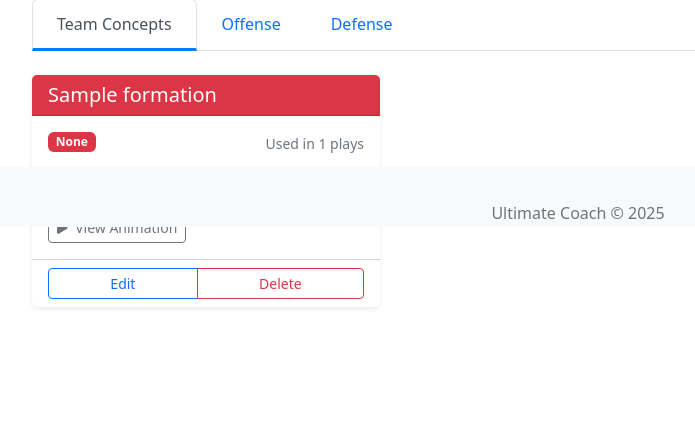
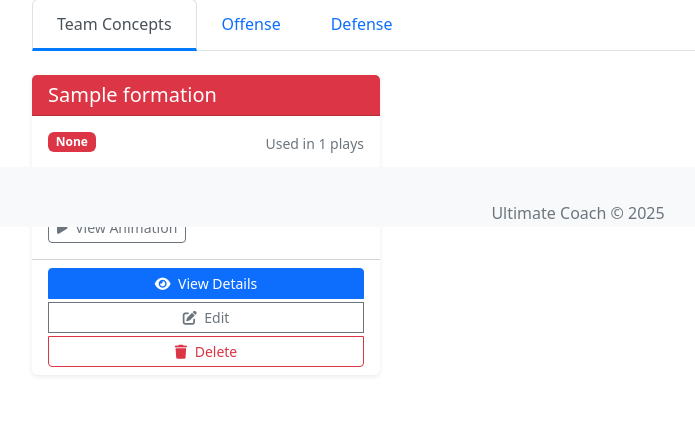
Before and after one commit to kspruce/ultimatecoachrr, a Flask app: page /playbook/ in a window 1280 px wide. Shown: the part 573-1008 px from the top of the page, without its empty margins (62-757 px from the left). Before the commit the page ends 881 px from the top, so only its background shows below. Run offline with Flask 3, Linux system fonts and the light colour scheme; a user stored in the database is signed in; tables that the repository leaves empty hold one stand-in row (values such as "Sample post"); parts of the project's set-up code (start-up, migrations or seed data) failed here and were passed over; some libraries are stand-ins or nearby versions.

Commit message:
update playbook

```diff
--- a/app/templates/playbook/index.html
+++ b/app/templates/playbook/index.html
@@ -116,6 +116,15 @@
         height: 300px;
         margin-bottom: 1rem;
         border: 0;
+    }
+
+    /* Button group styling */
+    .btn-group-vertical .btn {
+        margin-bottom: 0.25rem;
+    }
+
+    .btn-group-vertical .btn:last-child {
+        margin-bottom: 0;
     }
 </style>
 {% endblock %}
@@ -245,13 +254,19 @@
                             </div>
 
                             <div class="card-footer bg-transparent">
-                                <div class="btn-group w-100">
+                                <div class="btn-group-vertical w-100">
+                                    <a href="{{ url_for('playbook.view_formation', formation_id=formation.id) }}"
+                                       class="btn btn-sm btn-primary">
+                                        <i class="fas fa-eye me-1"></i> View Details
+                                    </a>
                                     <a href="{{ url_for('playbook.edit_formation', formation_id=formation.id) }}"
-                                       class="btn btn-sm btn-outline-primary">Edit</a>
+                                       class="btn btn-sm btn-outline-secondary">
+                                        <i class="fas fa-edit me-1"></i> Edit
+                                    </a>
                                     {% if current_user.is_admin %}
                                         <button type="button" class="btn btn-sm btn-outline-danger"
                                                 data-bs-toggle="modal" data-bs-target="#deleteFormationModal{{ formation.id }}">
-                                            Delete
+                                            <i class="fas fa-trash me-1"></i> Delete
                                         </button>
                                     {% endif %}
                                 </div>
@@ -348,15 +363,19 @@
                                 </div>
                                 {% endif %}
 
-                                <div class="d-flex mt-3">
+                                <div class="d-flex flex-wrap gap-2 mt-3">
                                     <a href="{{ url_for('playbook.view_play', play_id=play.id) }}"
-                                       class="btn btn-sm btn-primary me-2">Full Details</a>
+                                       class="btn btn-sm btn-primary">
+                                        <i class="fas fa-eye me-1"></i> Full Details
+                                    </a>
                                     <a href="{{ url_for('playbook.edit_play', play_id=play.id) }}"
-                                       class="btn btn-sm btn-outline-secondary me-2">Edit</a>
+                                       class="btn btn-sm btn-outline-secondary">
+                                        <i class="fas fa-edit me-1"></i> Edit
+                                    </a>
                                     {% if current_user.is_admin %}
                                         <button type="button" class="btn btn-sm btn-outline-danger"
                                                 data-bs-toggle="modal" data-bs-target="#deletePlayModal{{ play.id }}">
-                                            Delete
+                                            <i class="fas fa-trash me-1"></i> Delete
                                         </button>
                                     {% endif %}
                                 </div>
@@ -445,15 +464,19 @@
                                 </div>
                                 {% endif %}
 
-                                <div class="d-flex mt-3">
+                                <div class="d-flex flex-wrap gap-2 mt-3">
                                     <a href="{{ url_for('playbook.view_play', play_id=play.id) }}"
-                                       class="btn btn-sm btn-primary me-2">Full Details</a>
+                                       class="btn btn-sm btn-primary">
+                                        <i class="fas fa-eye me-1"></i> Full Details
+                                    </a>
                                     <a href="{{ url_for('playbook.edit_play', play_id=play.id) }}"
-                                       class="btn btn-sm btn-outline-secondary me-2">Edit</a>
+                                       class="btn btn-sm btn-outline-secondary">
+                                        <i class="fas fa-edit me-1"></i> Edit
+                                    </a>
                                     {% if current_user.is_admin %}
                                         <button type="button" class="btn btn-sm btn-outline-danger"
                                                 data-bs-toggle="modal" data-bs-target="#deletePlayModal{{ play.id }}">
-                                            Delete
+                                            <i class="fas fa-trash me-1"></i> Delete
                                         </button>
                                     {% endif %}
                                 </div>
```
